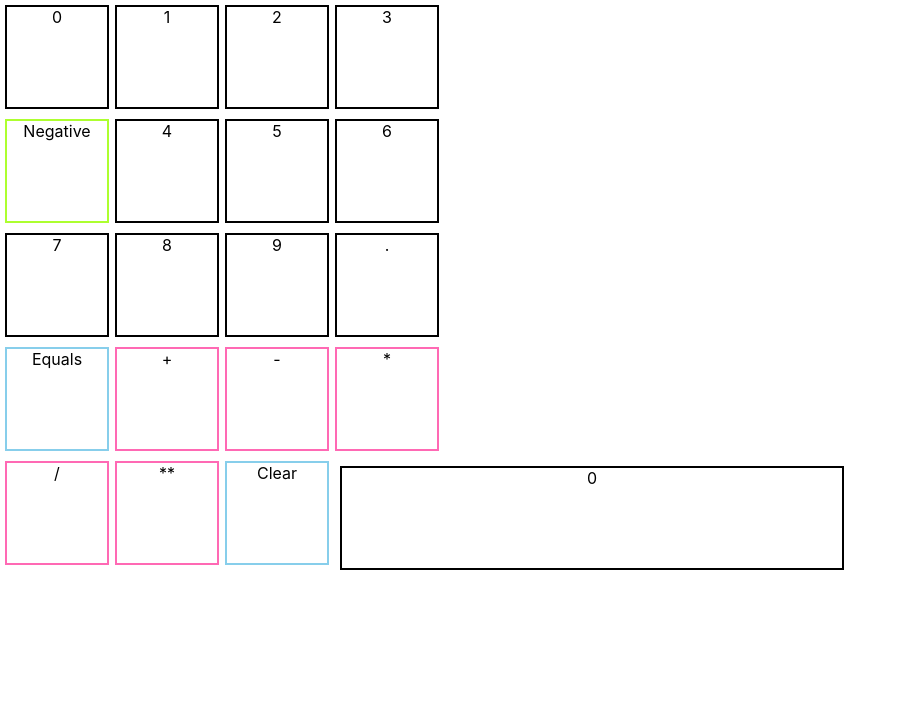
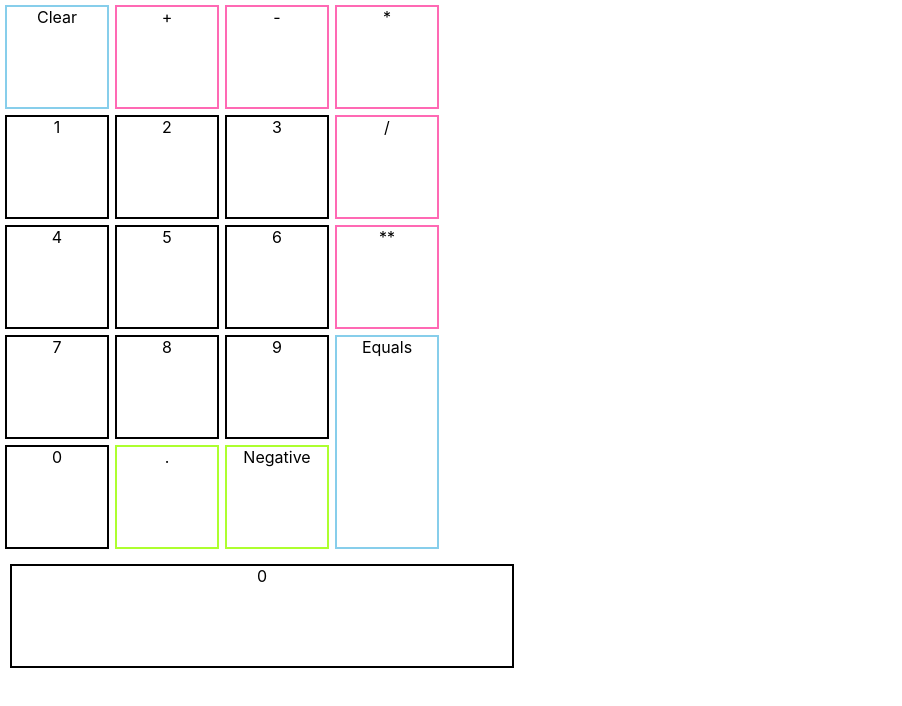
Before and after one commit to amara-j/calculator, a React (Create React App) app: page / in a window 1280 px wide. Shown: the top 706 px of the page, without its empty margins (0-902 px from the left). Built offline with nearby package versions, Linux system fonts and the light colour scheme.

Commit message:
css grid is working, still need to move around expression & result boxes

```diff
--- a/src/App.css
+++ b/src/App.css
@@ -1,8 +1,67 @@
 .App {
   text-align: center;
-  display: grid;
+  display: inline-grid;
   grid-template-columns: 110px 110px 110px 110px;
-  grid-template-rows: auto;
+  grid-template-rows: 110px 110px 110px 110px;
+}
+
+.clearContainer {
+  border: 2px solid skyblue;
+  width: 100px;
+  height: 100px;
+  margin: 5px 5px 5px 5px;
+  grid-column: 1;
+  grid-row: 1;
+}
+
+#number1Container {
+  grid-column: 1;
+  grid-row: 2;
+}
+
+#number2Container {
+  grid-column: 2;
+  grid-row: 2;
+}
+
+#number3Container {
+  grid-column: 3;
+  grid-row: 2;
+}
+
+#number4Container {
+  grid-column: 1;
+  grid-row: 3;
+}
+
+#number5Container {
+  grid-column: 2;
+  grid-row: 3;
+}
+
+#number6Container {
+  grid-column: 3;
+  grid-row: 3;
+}
+
+#number7ontainer {
+  grid-column: 1;
+  grid-row: 4;
+}
+
+#number8Container {
+  grid-column: 2;
+  grid-row: 4;
+}
+
+#number9Container {
+  grid-column: 3;
+  grid-row: 4;
+}
+
+#number0Container {
+  grid-column: 1;
+  grid-row: 5;
 }
 
 .numberContainer {
@@ -14,6 +73,15 @@
 .equalsContainer {
   border: 2px solid skyblue;
   width: 100px;
+  height: 210px;
+  margin: 5px 5px 5px 5px;
+  grid-column: 4;
+  grid-row: 4 / 5;
+}
+
+.decimalContainer {
+  border: 2px solid greenyellow;
+  width: 100px;
   height: 100px;
   margin: 5px 5px 5px 5px;
 }
@@ -24,20 +92,12 @@
   height: 100px;
   margin: 5px 5px 5px 5px;
 }
-.clearContainer {
-  border: 2px solid skyblue;
-  width: 100px;
-  height: 100px;
-  margin: 5px 5px 5px 5px;
-}
 
 .negativeContainer {
   border: 2px solid greenyellow;
   width: 100px;
   height: 100px;
   margin: 5px 5px 5px 5px;
-  grid-column: 1 / 2;
-  grid-row: 2 / 3;
 }
 
 .resultContainer {
@@ -45,4 +105,6 @@
   width: 500px;
   height: 100px;
   margin: 10px;
+  grid-column: 1;
+  grid-row: 6;
 }
--- a/src/Calculator.js
+++ b/src/Calculator.js
@@ -158,21 +158,6 @@ function Calculator() {
 
   return (
     <div className="App">
-      {loopNumberComponents()}
-      <Button // decimal point button
-        display={"."}
-        containerClassName={"numberContainer"}
-        onClick={() => {
-          decimalButtonOnClick();
-        }}
-      />
-      <Button // equals button
-        display={"Equals"}
-        containerClassName={"equalsContainer"}
-        onClick={() => {
-          equalsButtonOnClick();
-        }}
-      />
       {operator_array.map((element) => {
         return (
           <Button // buttons for +, -, *, /, ** in a loop
@@ -185,6 +170,21 @@ function Calculator() {
           />
         );
       })}
+      {loopNumberComponents()}
+      <Button // decimal point button
+        display={"."}
+        containerClassName={"decimalContainer"}
+        onClick={() => {
+          decimalButtonOnClick();
+        }}
+      />
+      <Button // equals button
+        display={"Equals"}
+        containerClassName={"equalsContainer"}
+        onClick={() => {
+          equalsButtonOnClick();
+        }}
+      />
       <Button //  clear button
         display={"Clear"}
         containerClassName={"clearContainer"}
```
Also changed, not shown: 1 other file (tests, documents, lock files or other folders).
